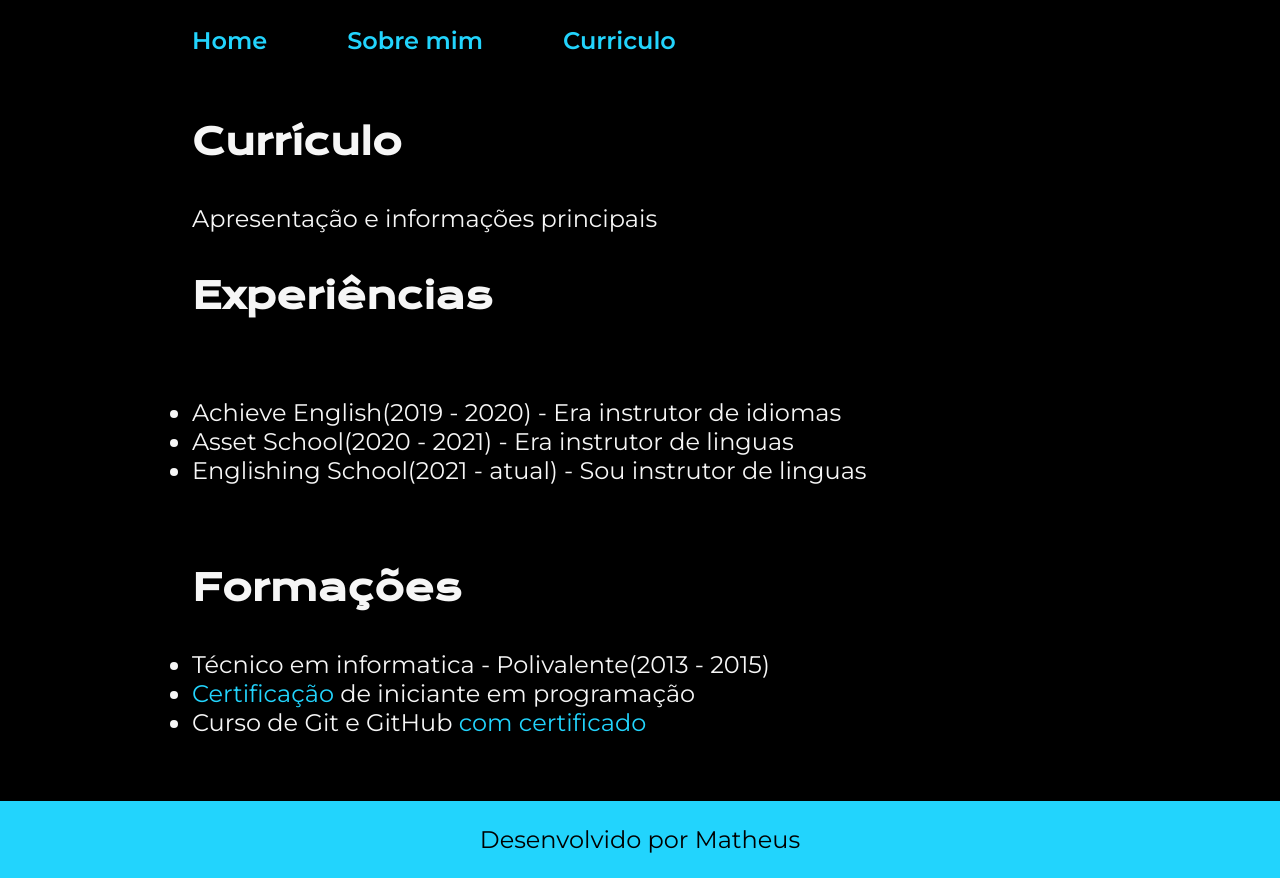
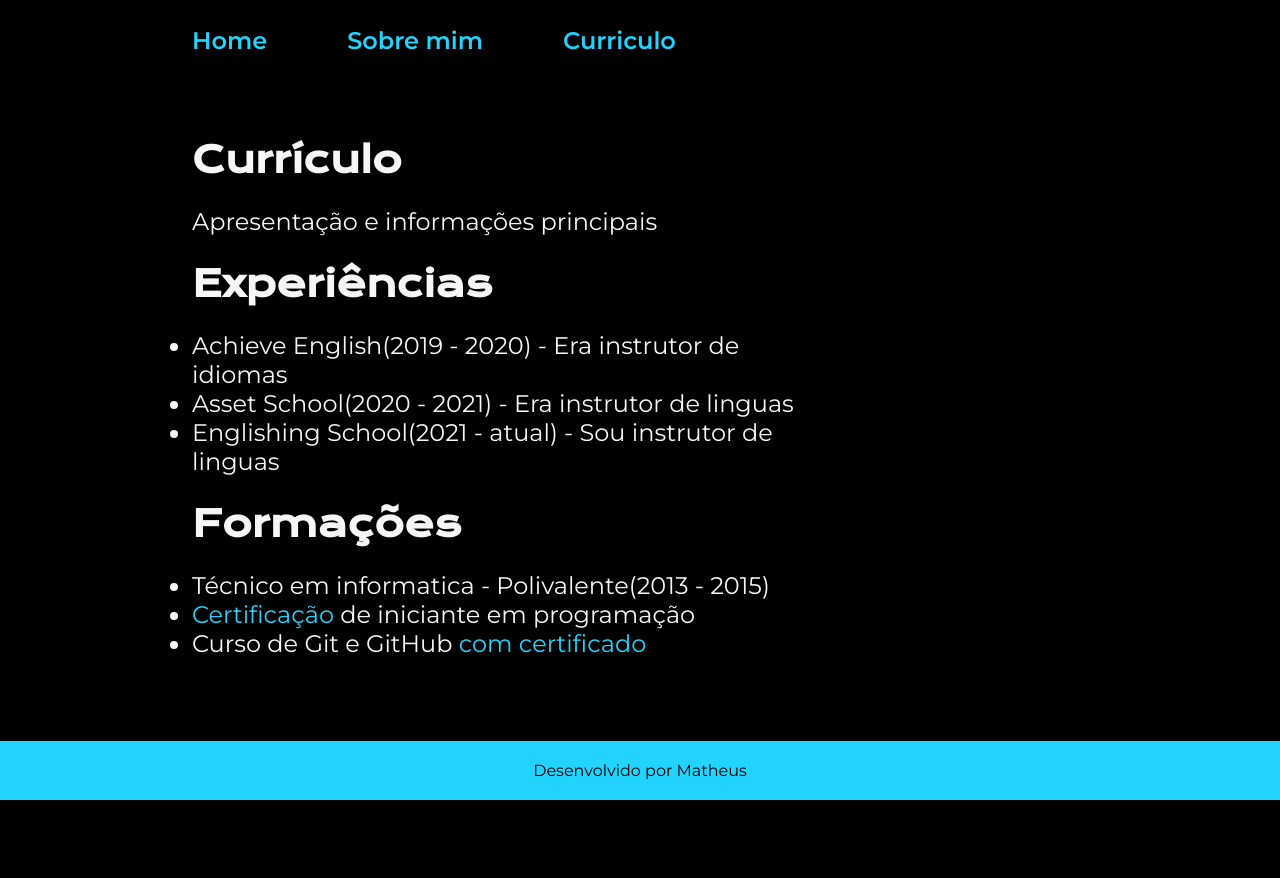
Before and after one commit to morerets/curriculo, a plain HTML site: page curriculo.html in a window 1280 px wide. After the commit the page ends 800 px from the top, so only its background shows below. Drawn offline with nearby package versions, Linux system fonts and the light colour scheme.

Commit message:
atualização section about me, var global de fonte e disposição do curriculo.html

```diff
--- a/curriculo.html
+++ b/curriculo.html
@@ -14,23 +14,21 @@
             <a class="cabecalho__menu__link" href="curriculo.html">Curriculo</a>
           </nav>
     </header>
-    <main class="curriculo">
-        <section class="curriculo__conteudo">
-            <h1 class="curriculo__conteudo__titulo">Currículo</h1>
-            <p class="curriculo__conteudo__texto">
+    <main class="apresentacao">
+        <section class="apresentacao__conteudo">
+            <h1 class="apresentacao__conteudo__titulo">Currículo</h1>
+            <p class="apresentacao__conteudo__paragrafo">
                 Apresentação e informações principais
             </p>
-            <h2 class="curriculo__conteudo__titulo">Experiências</h2>
-            <p class="curriculo__conteudo__texto">
-                <ul class="curriculo__conteudo__texto">
+            <h2 class="apresentacao__conteudo__titulo">Experiências</h2>
+                <ul class="apresentacao__conteudo__paragrafo">
                     <li>Achieve English(2019 - 2020) - Era instrutor de idiomas</li>
                     <li>Asset School(2020 - 2021) - Era instrutor de linguas</li>
                     <li>Englishing School(2021 - atual) - Sou instrutor de linguas</li>
                 </ul>
-            </p>
-            <h2 class="curriculo__conteudo__titulo">Formações</h2>
+            <h2 class="apresentacao__conteudo__titulo">Formações</h2>
             <div class="curriculo__conteudo__container">
-                <ul class="curriculo__conteudo__texto">
+                <ul class="apresentacao__conteudo__paragrafo">
                     <li>Técnico em informatica - Polivalente(2013 - 2015)</li>
                     <li><a href="https://cursos.alura.com.br/degree/certificate/aca5f219-8086-4fd7-b370-7bc7a89aca66?lang=pt_BR">Certificação</a> de iniciante em programação</li>
                     <li>Curso de Git e GitHub<a href="https://cursos.alura.com.br/certificate/0bb1c2eb-d813-40f5-b99d-9db1e57c5d25?lang=pt_BR"> com certificado</a></li>
--- a/styles/style.css
+++ b/styles/style.css
@@ -3,6 +3,8 @@
     --cor-primaria: #000000;
     --cor-secundaria: #f6f6f6;
     --cor-terciaria: #22d4fd;
+    --fonte-titulo: 'Krona One', sans-serif;
+    --fonte-paragrafo: 'Montserrat', sans-serif;
 }
 
 * {
@@ -30,7 +32,7 @@ body {
 }
 
 .cabecalho__menu__link {
-    font-family: 'Montserrat', sans-serif;
+    font-family: var(--fonte-paragrafo);
     font-size: 24px;
     font-weight: 600;
     color: var(--cor-terciaria);
@@ -42,18 +44,19 @@ body {
     display: flex;
     align-items: center;
     justify-content: space-between;
+    flex: 1;
 }
 
 .apresentacao__conteudo {
     width: 615px;
     display: flex;
     flex-direction: column;
-    gap: 40px;
+    gap: 25px;
 }
 
 .apresentacao__conteudo__titulo {
     font-size: 36px;
-    font-family: 'Krona One', sans-serif;;
+    font-family: var(--fonte-titulo);
 }
 
 .titulo-destaque {
@@ -62,20 +65,20 @@ body {
 
 .apresentacao__conteudo__paragrafo {
     font-size: 24px;
-    font-family: 'Montserrat', sans-serif;
+    font-family: var(--fonte-paragrafo);
 }
 
 .apresentacao__links {
     display: flex;
     flex-direction: column;
-    align-items: center;
+    align-items: left;
     gap: 32px;
     justify-content: space-between;
     margin-bottom: 10%;
 }
 
 .apresentacao_links_subtitulo {
-    font-family: 'Krona One', sans-serif;
+    font-family: var(--fonte-titulo);
     font-weight: 400;
     font-size: 24px;
 }
@@ -94,21 +97,20 @@ body {
     padding: 21.5px 0;
     text-decoration: none;
     color: var(--cor-secundaria);
-    font-family: 'Montserrat', sans-serif;
+    font-family: var(--fonte-paragrafo);
 }
 
 .apresentacao__links__link:hover {
     background-color: #272727;
-    padding: 3%;
 }
 
 .rodape {
-    padding: 24px;
+    padding: 20px;
     text-align: center;
     color: var(--cor-primaria);
     background-color: var(--cor-terciaria);
-    font-family: 'Montserrat', sans-serif;
-    font-size: 24px;
+    font-family: var(--fonte-paragrafo);
+    font-size: 16px;
     font-weight: 400;
 }
 
@@ -129,12 +131,12 @@ body {
 
 .sobre__conteudo__titulo {
     font-size: 36px;
-    font-family: 'Krona One', sans-serif;
+    font-family: var(--fonte-titulo);
 }
 
 .sobre__conteudo__texto {
     font-size: 24px;
-    font-family: 'Montserrat', sans-serif;
+    font-family: var(--fonte-paragrafo);
     text-align: left;
     display: flex;
     justify-content: center;
@@ -142,46 +144,17 @@ body {
 
 .sobre__conteudo__texto2 {
     font-size: 24px;
-    font-family: 'Montserrat', sans-serif;
+    font-family: var(--fonte-paragrafo);
     text-align: left;
     display: flex;
     justify-content: center;
 }
 
-.curriculo {
-    margin: 5% 15%;
-    display: flex;
-    align-items: center;
-    justify-content: space-between;
-    flex: 1;
-}
-
-.curriculo__conteudo {
-    width: 700px;
-    display: flex;
-    flex-direction: column;
-    gap: 40px;
-}
-
-.curriculo__conteudo__titulo {
-    font-size: 36px;
-    font-family: 'Krona One', sans-serif;
-}
-
-.curriculo__conteudo__container{
-    display: flex;
-    flex-direction: column;
-}
-
-.curriculo__conteudo__texto {
-    font-size: 24px;
-    font-family: 'Montserrat', sans-serif;
-    text-align: left;
-    display: flex;
-    flex-direction: column;
-}
-
-.curriculo__conteudo__texto a{
+.apresentacao__conteudo__paragrafo a{
     text-decoration: none;
     color: var(--cor-terciaria);
 }
+
+.imagemprogramacao {
+    max-width: 50%;
+}
```
Also changed, not shown: about.html (+8 -7 lines), index.html (+1 -1 lines).
